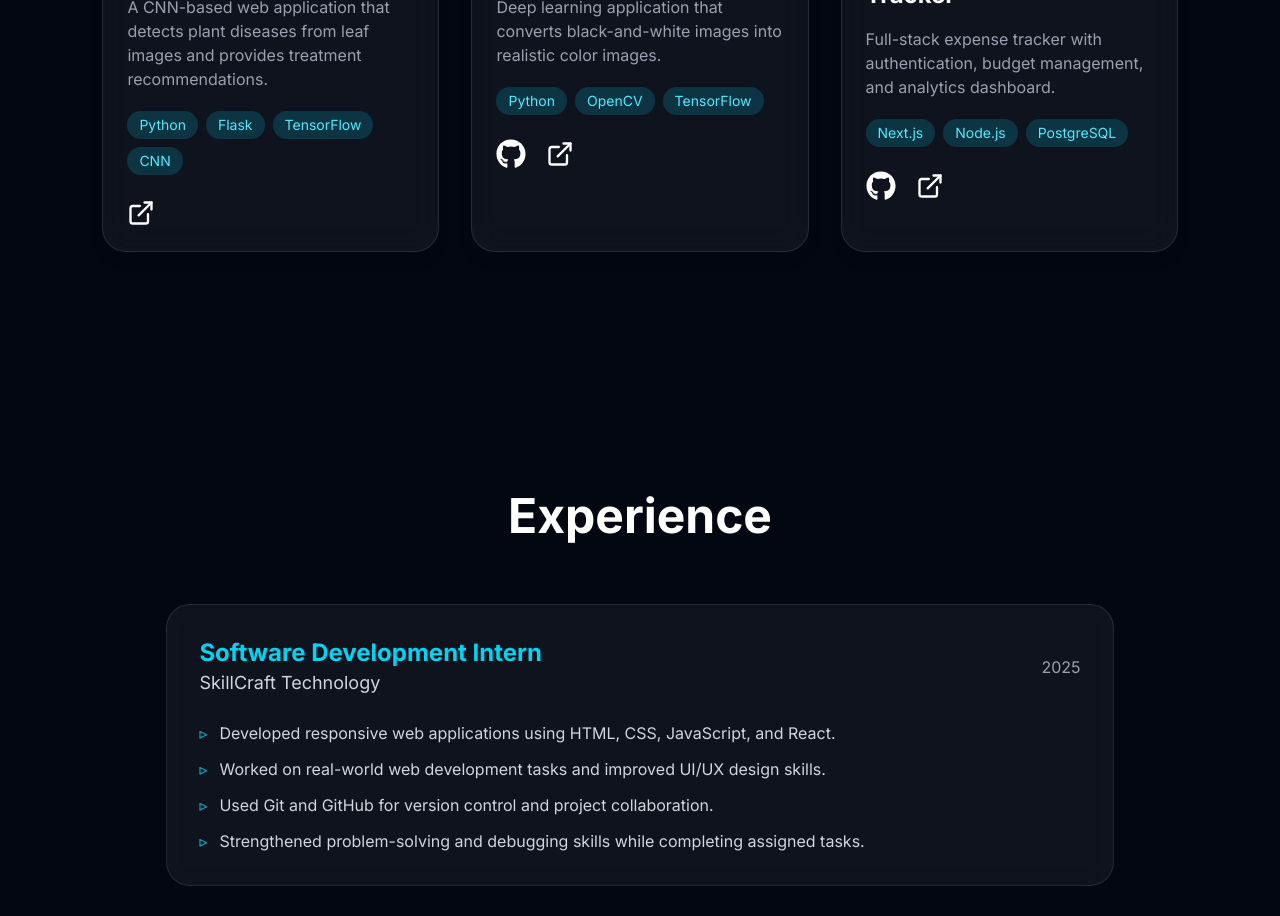
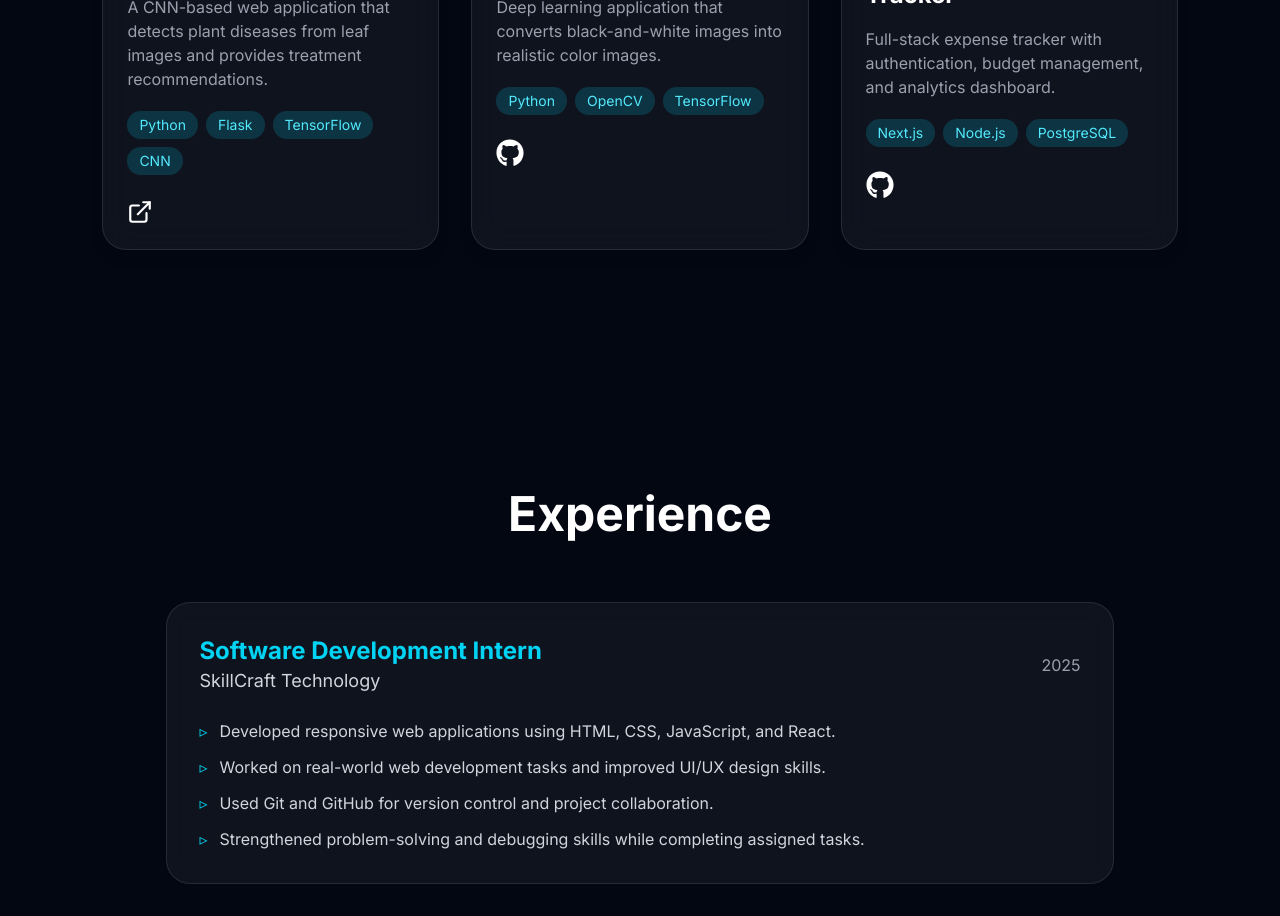
Before and after one commit to sharanya2203/portfolio, a Next.js app: page / in a window 1280 px wide. Shown: the part 2960-3876 px from the top of the page. Built offline with nearby package versions, Linux system fonts and the light colour scheme.

Commit message:
Portfolio website

```diff
--- a/components/Projects.tsx
+++ b/components/Projects.tsx
@@ -44,7 +44,7 @@ export default function Projects() {
         Featured Projects
       </h2>
 
-      <div className="grid md:grid-cols-2 lg:grid-cols-3 gap-8">
+      <div className="grid grid-cols-1 md:grid-cols-2 lg:grid-cols-3 gap-8">
         {projects.map((project, index) => (
           <motion.div
             key={index}
@@ -59,7 +59,7 @@ export default function Projects() {
             />
 
             <div className="p-6">
-              <h3 className="text-2xl font-bold">
+              <h3 className="text-2xl font-bold text-white">
                 {project.title}
               </h3>
 
@@ -79,23 +79,37 @@ export default function Projects() {
               </div>
 
               <div className="flex items-center gap-5 mt-6">
-                {project.github && (
+
+                {/* GitHub Icon */}
+                {project.github !== "" && (
                   <a
                     href={project.github}
                     target="_blank"
                     rel="noopener noreferrer"
+                    title="GitHub Repository"
                   >
-                    <FaGithub className="text-3xl text-white hover:text-cyan-400 transition duration-300" />
+                    <FaGithub
+                      size={28}
+                      className="text-white hover:text-cyan-400 transition duration-300"
+                    />
                   </a>
                 )}
 
+                {/* Live Demo Icon */}
+                {project.live !== "" && (
                   <a
                     href={project.live}
                     target="_blank"
                     rel="noopener noreferrer"
+                    title="Live Demo"
                   >
-                  <ExternalLink className="w-7 h-7 text-white hover:text-cyan-400 transition duration-300" />
+                    <ExternalLink
+                      size={26}
+                      className="text-white hover:text-cyan-400 transition duration-300"
+                    />
                   </a>
+                )}
+
               </div>
             </div>
           </motion.div>
```
Lines whose indentation alone changed are shown as unchanged.
